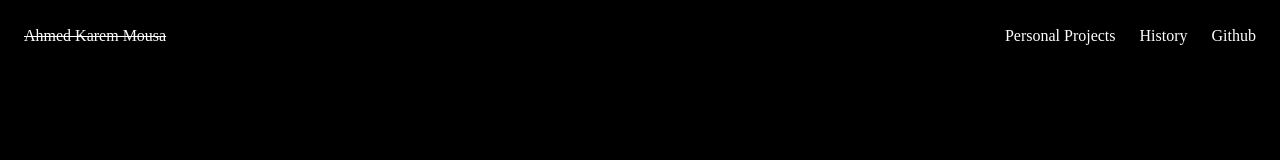
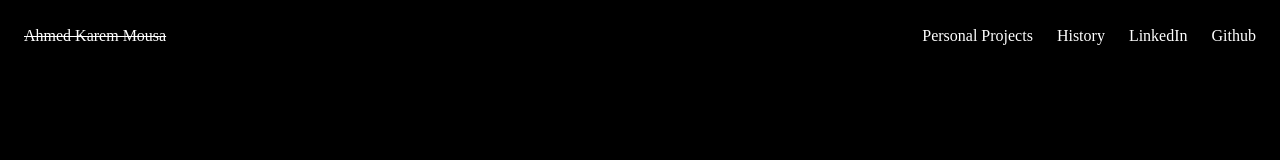
Before and after one commit to AhmedMousa-ag/website-akm, a React (Vite) app in the folder frontend/: page / in a window 1280 px wide. Shown: the top 160 px of the page. Built offline with nearby package versions, Linux system fonts and the light colour scheme.

Commit message:
feat(NavBar): added LinkedIn

```diff
--- a/frontend/src/components/Header/Header.tsx
+++ b/frontend/src/components/Header/Header.tsx
@@ -33,6 +33,9 @@ export const Header = ({ children }: { children?: React.ReactNode }) => {
           >
             History
           </NavLink>
+          <NavLink to="linkedIn" className={hoverClass}>
+            LinkedIn
+          </NavLink>
           <NavLink to="github" className={hoverClass}>
             Github
           </NavLink>
--- a/frontend/src/pages/Router/Router.tsx
+++ b/frontend/src/pages/Router/Router.tsx
@@ -37,6 +37,17 @@ export const router = createBrowserRouter([
           );
         },
       },
+      {
+        path: "linkedIn",
+        Component: () => {
+          window.location.href = "https://www.linkedin.com/in/akmousa/";
+          return (
+            <BasePage>
+              <LoadingBouncer />
+            </BasePage>
+          );
+        },
+      },
     ],
   },
 ]);
```
